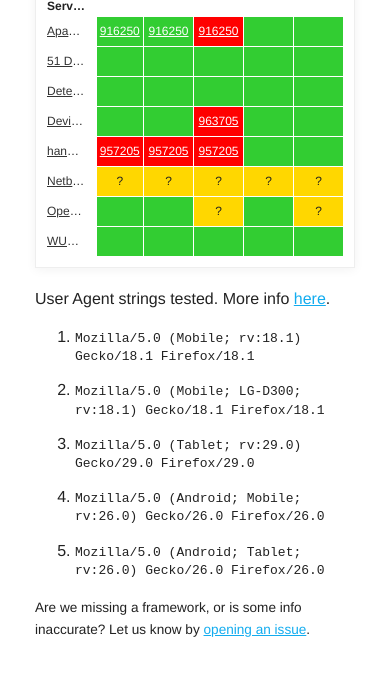
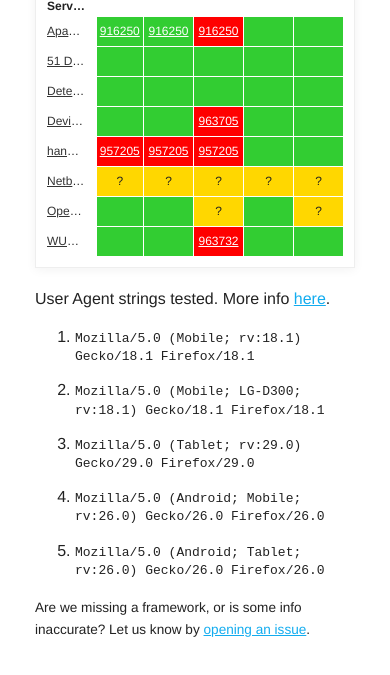
Before and after one commit to miketaylr/arewedetectableyet, a plain HTML site: page index.html in a window 390 px wide. Shown: the part 1597-2272 px from the top of the page. Drawn offline with Linux system fonts and the light colour scheme.

Commit message:
Note WURFL bug with fxos tablet ua

```diff
--- a/index.html
+++ b/index.html
@@ -403,7 +403,7 @@
                 <th><a href="http://tools.scientiamobile.com/?user-agent-string">WURFL</a></th>
                 <td class="yes"></td>
                 <td class="yes"></td>
-                <td class="yes"></td>
+                <td class="no"><a href="https://bugzilla.mozilla.org/show_bug.cgi?id=963732">963732</a></td>
                 <td class="yes"></td>
                 <td class="yes"></td>
             </tr>
```
